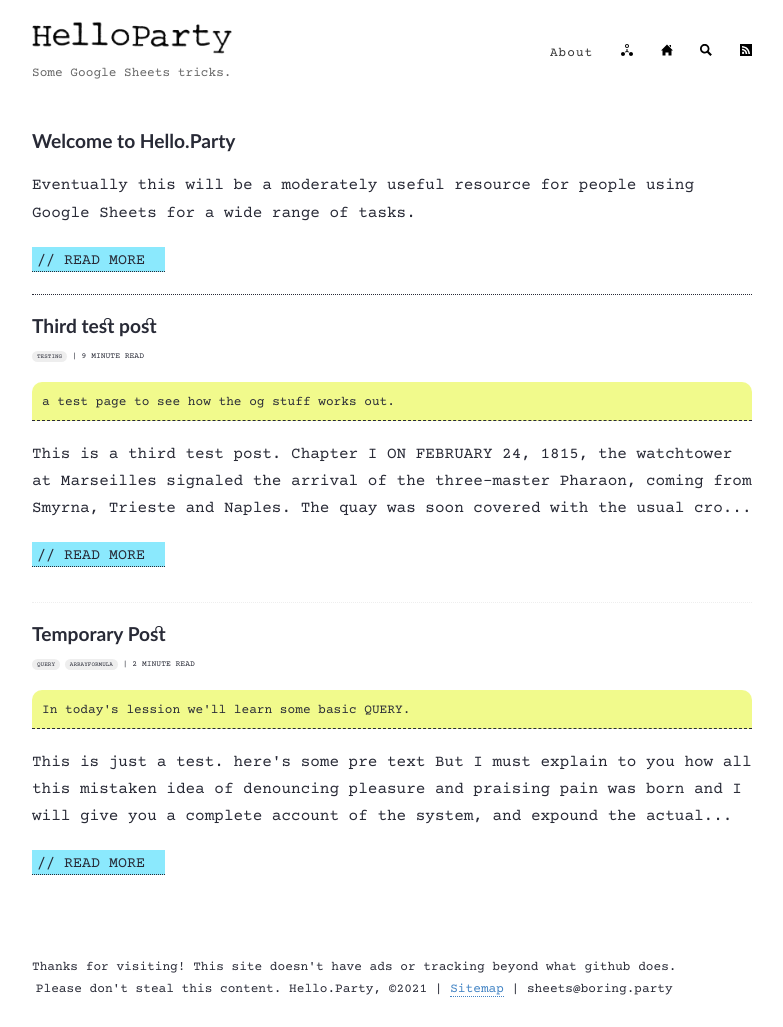
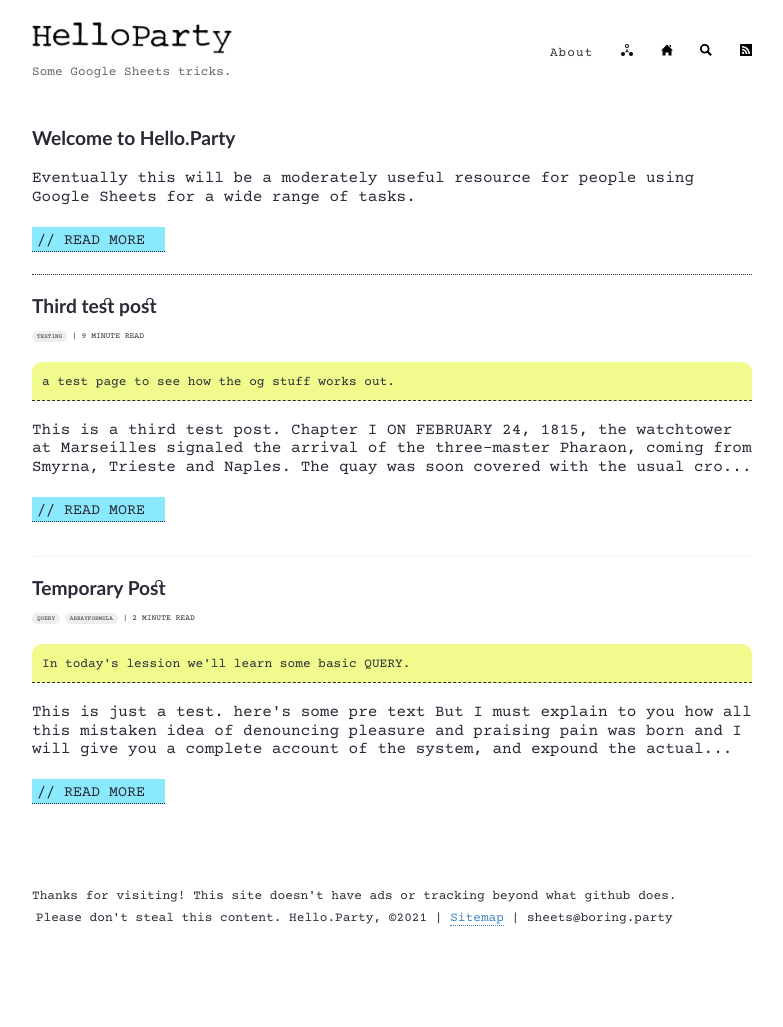
Before and after one commit to hello-party/hello-party-old.github.io, a Jekyll site: the page built from index.html, in a window 1280 px wide. Shown: the whole page, without its empty margins (248-1031 px from the left). Built offline with Jekyll 4.4.1, drawn with Linux system fonts in a browser that asks for light colours; the list of posts is cut into pages by our own code; after the commit the page ends 956 px from its top, so only the background shows below that.

Commit message:
Update style.scss

```diff
--- a/assets/style.scss
+++ b/assets/style.scss
@@ -138,6 +138,7 @@ div#subtitle {
 
 p {
     margin: 20px 0px;
+    line-height: 14pt;
 }
 
 details {
```
